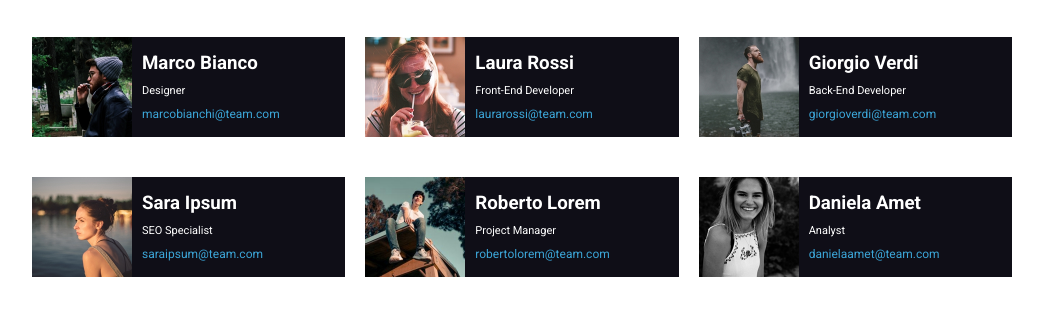
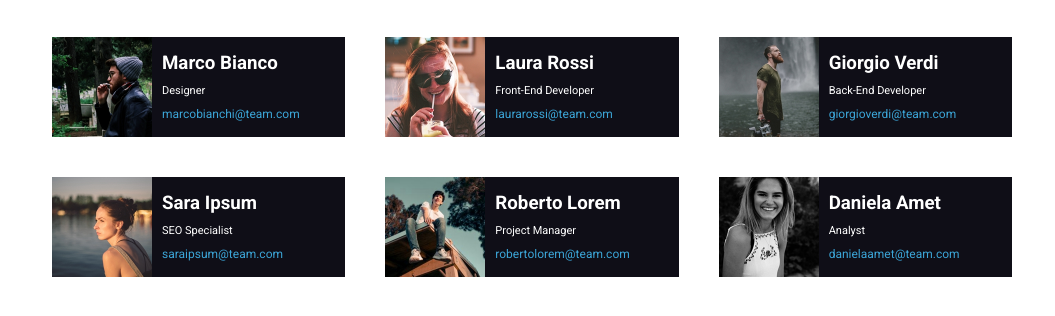
Before and after one commit to Alessandro-Zuddas/html-css-float-cards, a plain HTML site: page index.html in a window 1280 px wide. Shown: the part 148-464 px from the top of the page, without its empty margins (108-1163 px from the left). Drawn offline with Linux system fonts and the light colour scheme.

Commit message:
Aggiunto margin left staff-cards

```diff
--- a/css/style.css
+++ b/css/style.css
@@ -30,13 +30,14 @@
 }
 
 .staff-container{
-    width: calc(100% / 3 - 20px);
+    width: calc(100% / 3 - 40px);
     margin: auto;
     margin-top: 40px;
     font-family: 'Roboto', sans-serif;
     background-color: #0f0e17;
     float: left;
     margin-right: 20px;
+    margin-left: 20px;
 }
 
 #staff-description{
```
